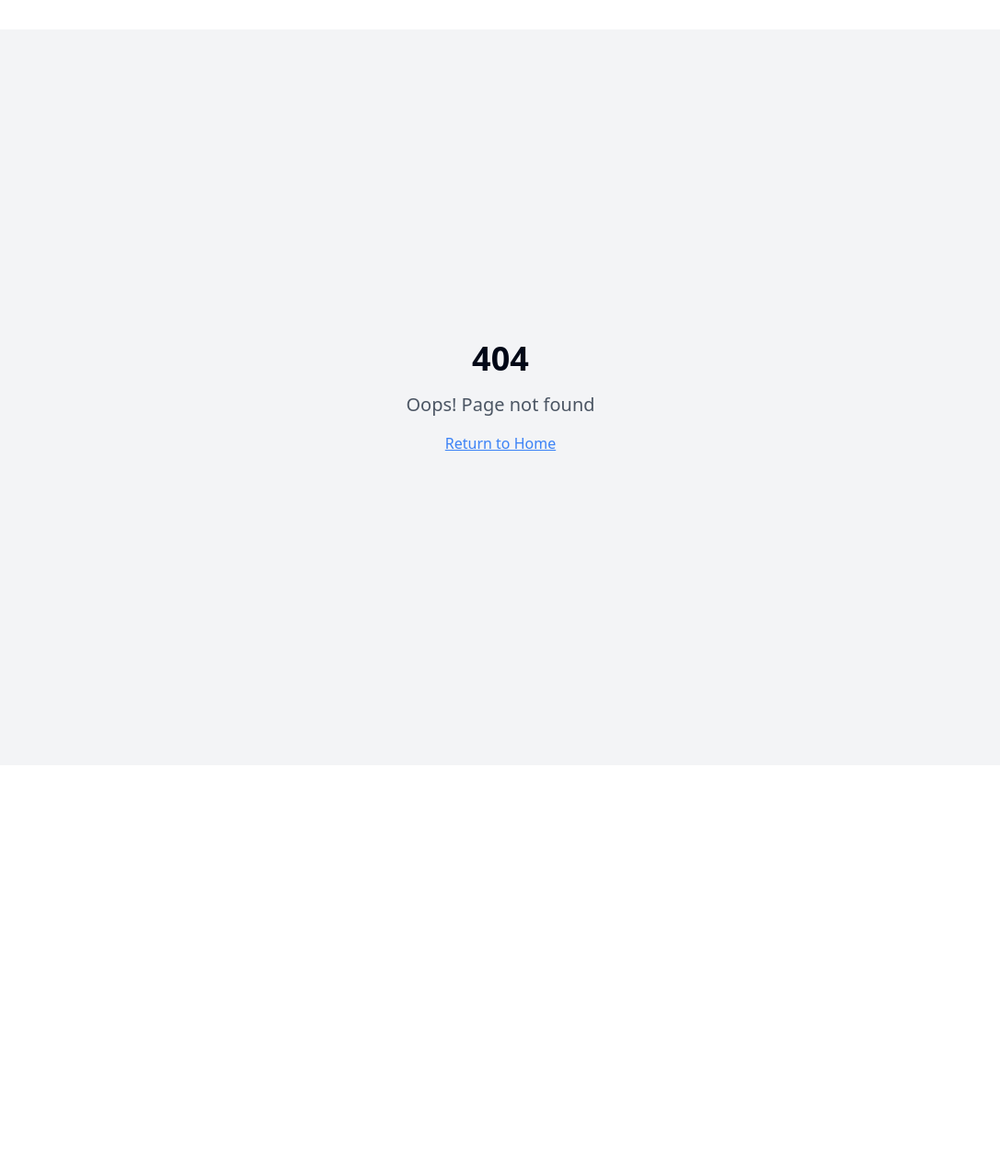
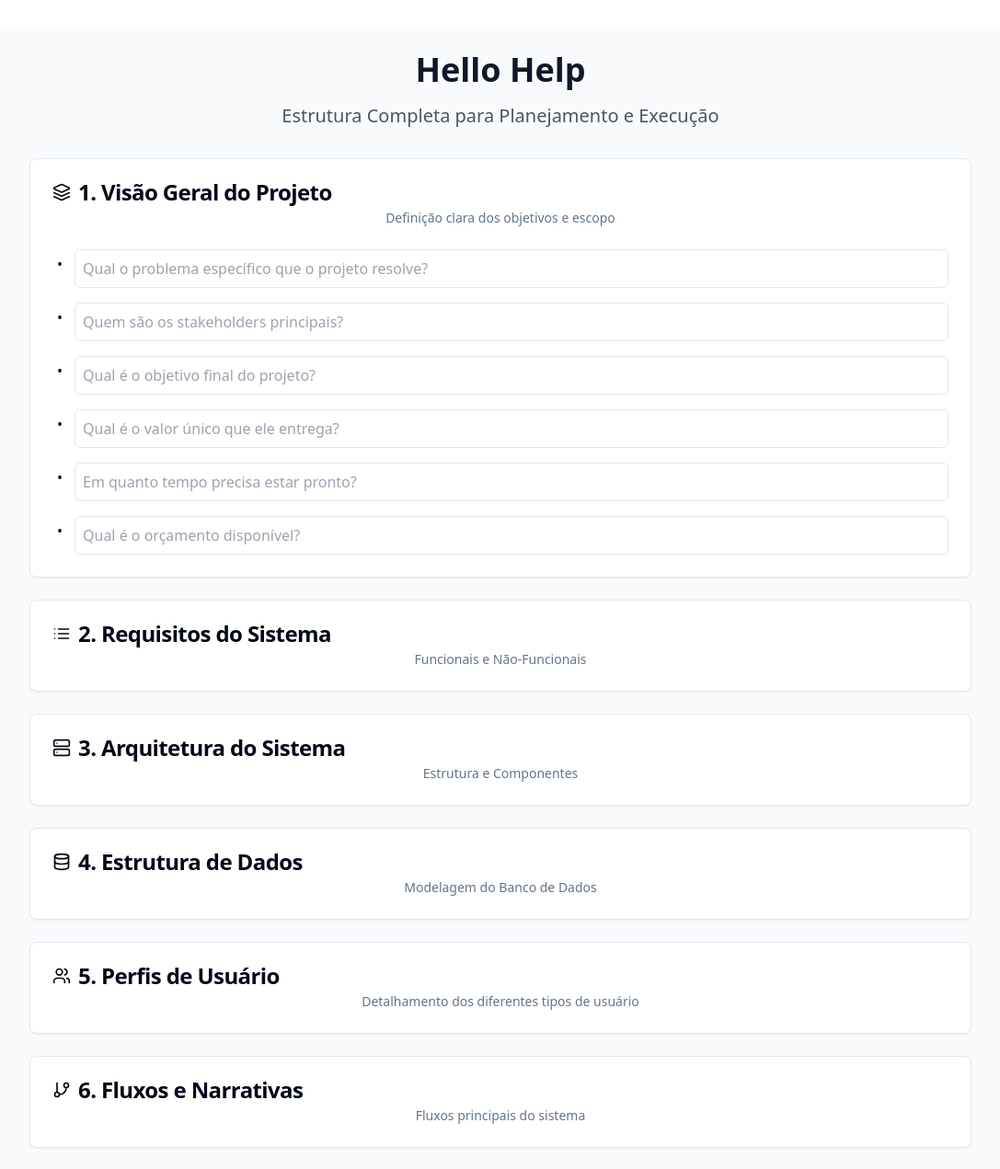
Before and after one commit to tgabriel324/criadora-rquitetura-39, a React (Vite) app: page /hello-help in a window 1280 px wide. Before the commit this address had no page. Shown: the top 1271 px of the page at 92% size, without its empty margins (96-1183 px from the left). Before the commit the page ends 864 px from the top, so only its background shows below. Built offline with nearby package versions, Linux system fonts and the light colour scheme.

Commit message:
Create Hello Help page
This commit creates a new page called "Hello Help" by replicating the existing "Modelo1" page without modifying the original.

```diff
--- a/src/App.tsx
+++ b/src/App.tsx
@@ -3,6 +3,7 @@ import { BrowserRouter as Router, Routes, Route } from "react-router-dom";
 import Index from "./pages/Index";
 import Bruno from "./pages/Bruno";
 import Modelo1 from "./pages/Modelo1";
+import HelloHelp from "./pages/HelloHelp";
 import NotFound from "./pages/NotFound";
 import "./App.css";
 
@@ -13,6 +14,7 @@ function App() {
         <Route path="/" element={<Index />} />
         <Route path="/bruno" element={<Bruno />} />
         <Route path="/modelo1" element={<Modelo1 />} />
+        <Route path="/hello-help" element={<HelloHelp />} />
         <Route path="*" element={<NotFound />} />
       </Routes>
     </Router>
--- /dev/null
+++ b/src/pages/HelloHelp.tsx
@@ -0,0 +1,90 @@
+
+import { useState } from "react";
+import { VisionSection } from "@/components/modelo/sections/VisionSection";
+import { RequirementsSection } from "@/components/modelo/sections/RequirementsSection";
+import { ArchitectureSection } from "@/components/modelo/sections/ArchitectureSection";
+import { DatabaseSection } from "@/components/modelo/sections/DatabaseSection";
+import { UserProfilesSection } from "@/components/modelo/sections/UserProfilesSection";
+import { FlowsSection } from "@/components/modelo/sections/FlowsSection";
+import { MonetizationSection } from "@/components/modelo/sections/MonetizationSection";
+import { RoadmapSection } from "@/components/modelo/sections/RoadmapSection";
+import { RisksSection } from "@/components/modelo/sections/RisksSection";
+
+const HelloHelp = () => {
+  const [openSections, setOpenSections] = useState<{ [key: string]: boolean }>({
+    overview: true,
+    requirements: false,
+    architecture: false,
+    database: false,
+    userProfiles: false,
+    flows: false,
+    monetization: false,
+    roadmap: false,
+    risks: false
+  });
+
+  const toggleSection = (section: string) => {
+    setOpenSections(prev => ({
+      ...prev,
+      [section]: !prev[section]
+    }));
+  };
+
+  return (
+    <div className="min-h-screen bg-gray-50 p-6">
+      <div className="max-w-5xl mx-auto mb-8 text-center">
+        <h1 className="text-4xl font-bold text-primary mb-4">Hello Help</h1>
+        <p className="text-xl text-gray-600">Estrutura Completa para Planejamento e Execução</p>
+      </div>
+
+      <div className="max-w-5xl mx-auto grid gap-6">
+        <VisionSection
+          isOpen={openSections.overview}
+          onToggle={() => toggleSection("overview")}
+        />
+
+        <RequirementsSection
+          isOpen={openSections.requirements}
+          onToggle={() => toggleSection("requirements")}
+        />
+
+        <ArchitectureSection
+          isOpen={openSections.architecture}
+          onToggle={() => toggleSection("architecture")}
+        />
+
+        <DatabaseSection
+          isOpen={openSections.database}
+          onToggle={() => toggleSection("database")}
+        />
+
+        <UserProfilesSection
+          isOpen={openSections.userProfiles}
+          onToggle={() => toggleSection("userProfiles")}
+        />
+
+        <FlowsSection
+          isOpen={openSections.flows}
+          onToggle={() => toggleSection("flows")}
+        />
+
+        <MonetizationSection
+          isOpen={openSections.monetization}
+          onToggle={() => toggleSection("monetization")}
+        />
+
+        <RoadmapSection
+          isOpen={openSections.roadmap}
+          onToggle={() => toggleSection("roadmap")}
+        />
+
+        <RisksSection
+          isOpen={openSections.risks}
+          onToggle={() => toggleSection("risks")}
+        />
+      </div>
+    </div>
+  );
+};
+
+export default HelloHelp;
```
